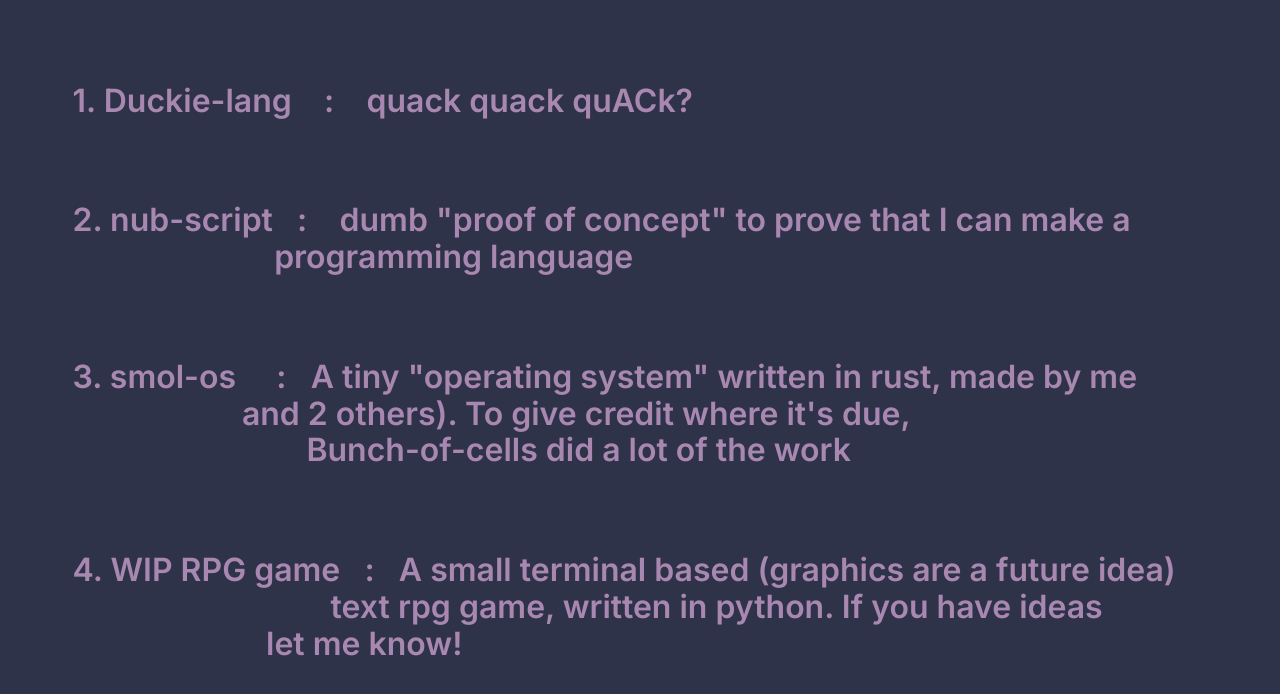
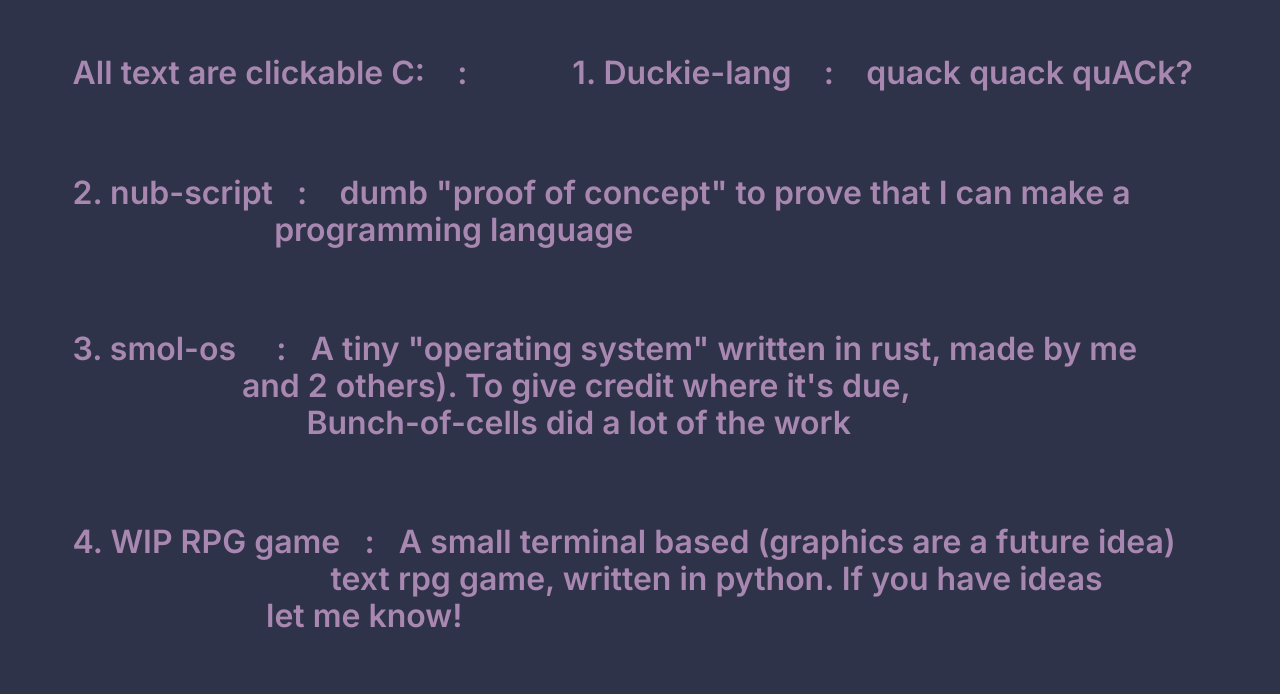
Before and after one commit to Snowflakieeeee/DetectiveCatt.github.io, a website built with Parcel: page projects.html in a window 1280 px wide. Built offline with nearby package versions, Linux system fonts and the light colour scheme.

Commit message:
Update projects.html

```diff
--- a/projects.html
+++ b/projects.html
@@ -48,7 +48,11 @@
         >
           <br class="projects-text" />
           <br class="projects-text01" />
-          <br class="projects-text02" />
+<!--           <br class="projects-text02" /> -->
+          <span class="projects-text02">
+            &nbsp; &nbsp; &nbsp; &nbsp; &nbsp;All text are clickable C:&nbsp; &nbsp;
+            :&nbsp; &nbsp;
+          </span>
           <span class="projects-text03">
             &nbsp; &nbsp; &nbsp; &nbsp; &nbsp;1. Duckie-lang&nbsp; &nbsp;
             :&nbsp; &nbsp; quack quack quACk?
```
